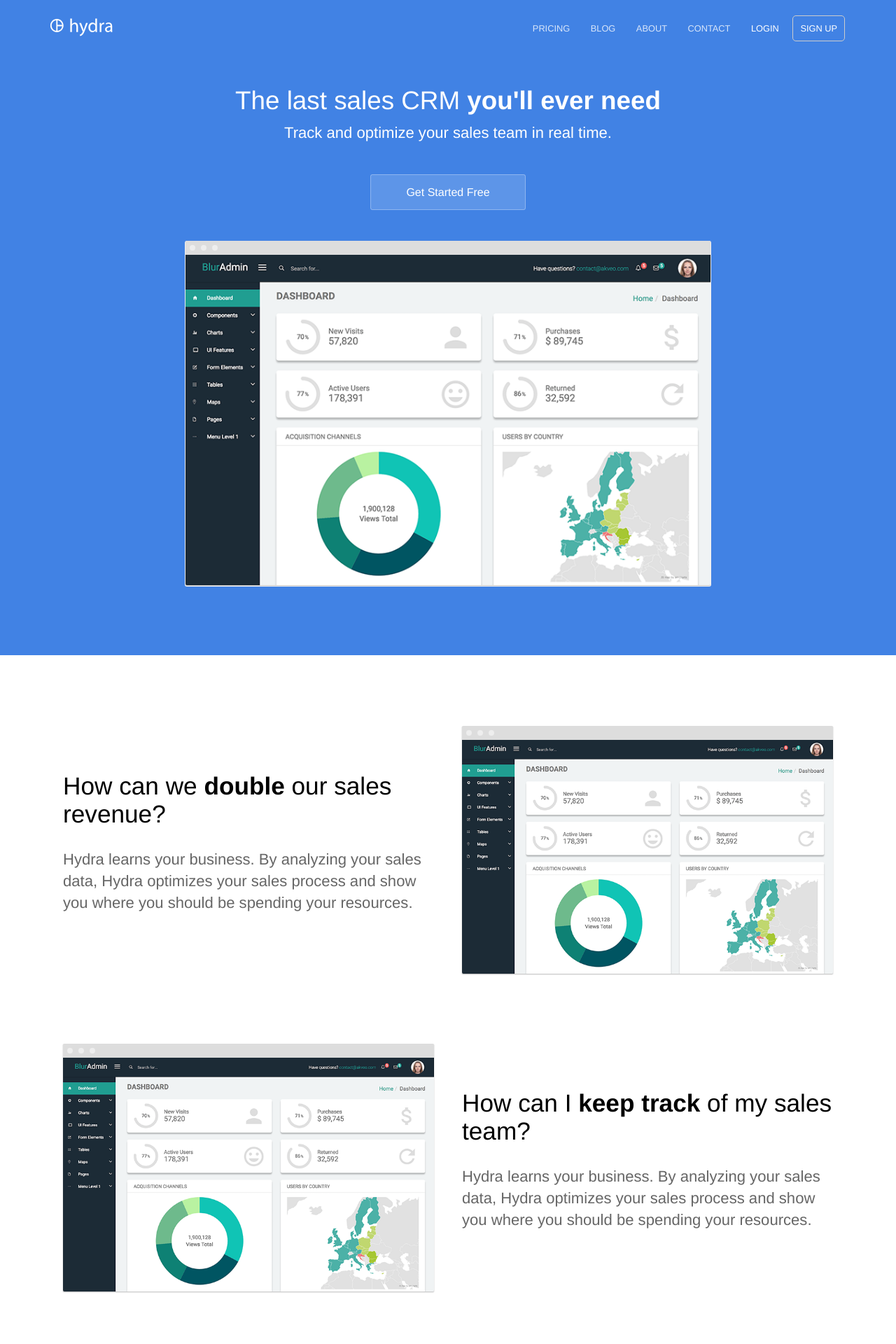
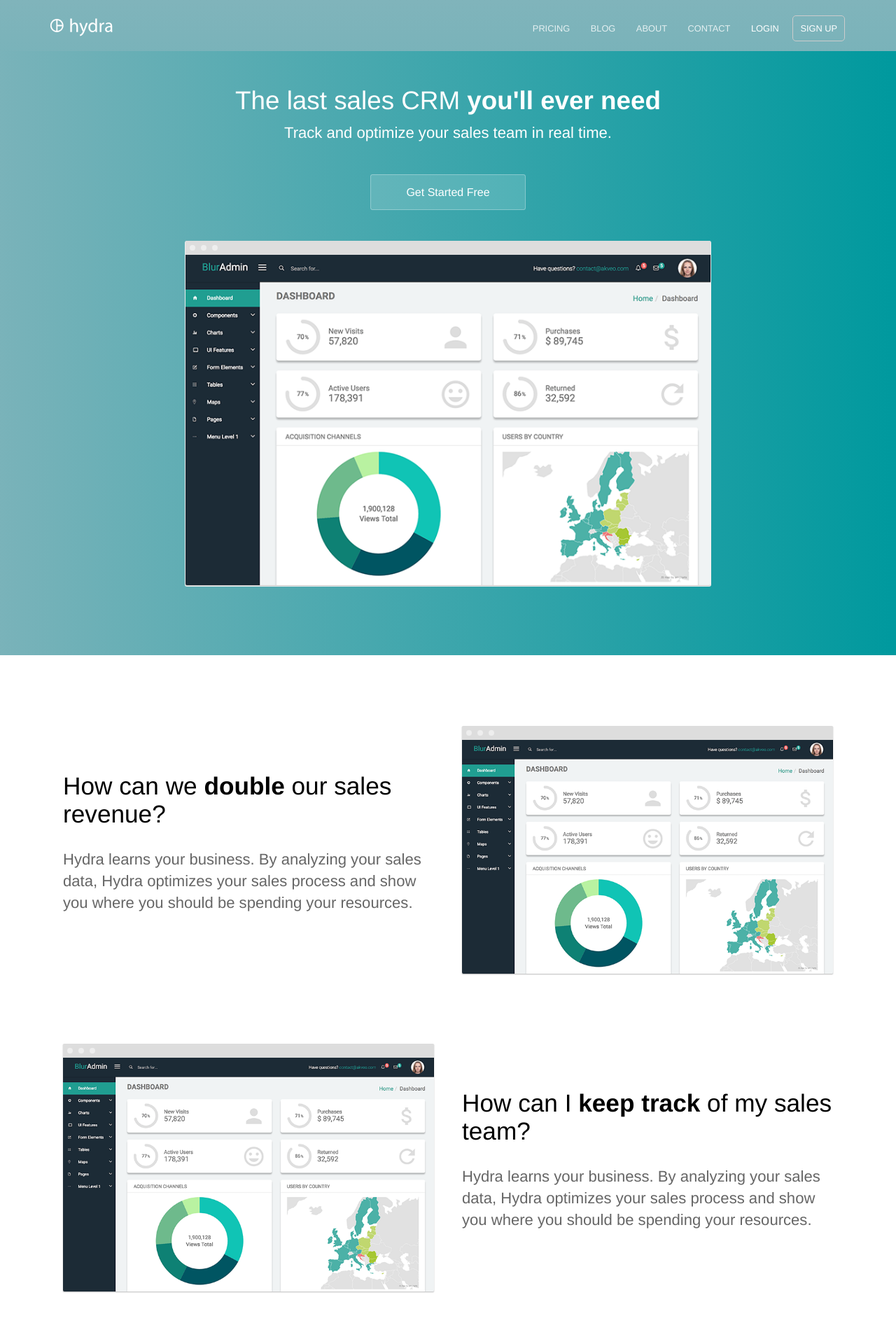
Before and after one commit to CloudCannon/hydra-jekyll-template, a Jekyll site: the page built from index.html, in a window 1280 px wide. Shown: the top 1920 px of the page at 70% size. Built offline with Jekyll 4.4.1, drawn with Linux system fonts in a browser that asks for light colours.

Commit message:
change primary and secondary colors

```diff
--- a/_sass/variables.scss
+++ b/_sass/variables.scss
@@ -1,5 +1,5 @@
-$brand-color: #4182e4;
-$secondary-brand-color: #4182e4;
+$brand-color: #80B4BB;
+$secondary-brand-color: #00999E;
 $middle-gradient-color: mix($brand-color, $secondary-brand-color, 95%);
 
 // Breakpoints
```
